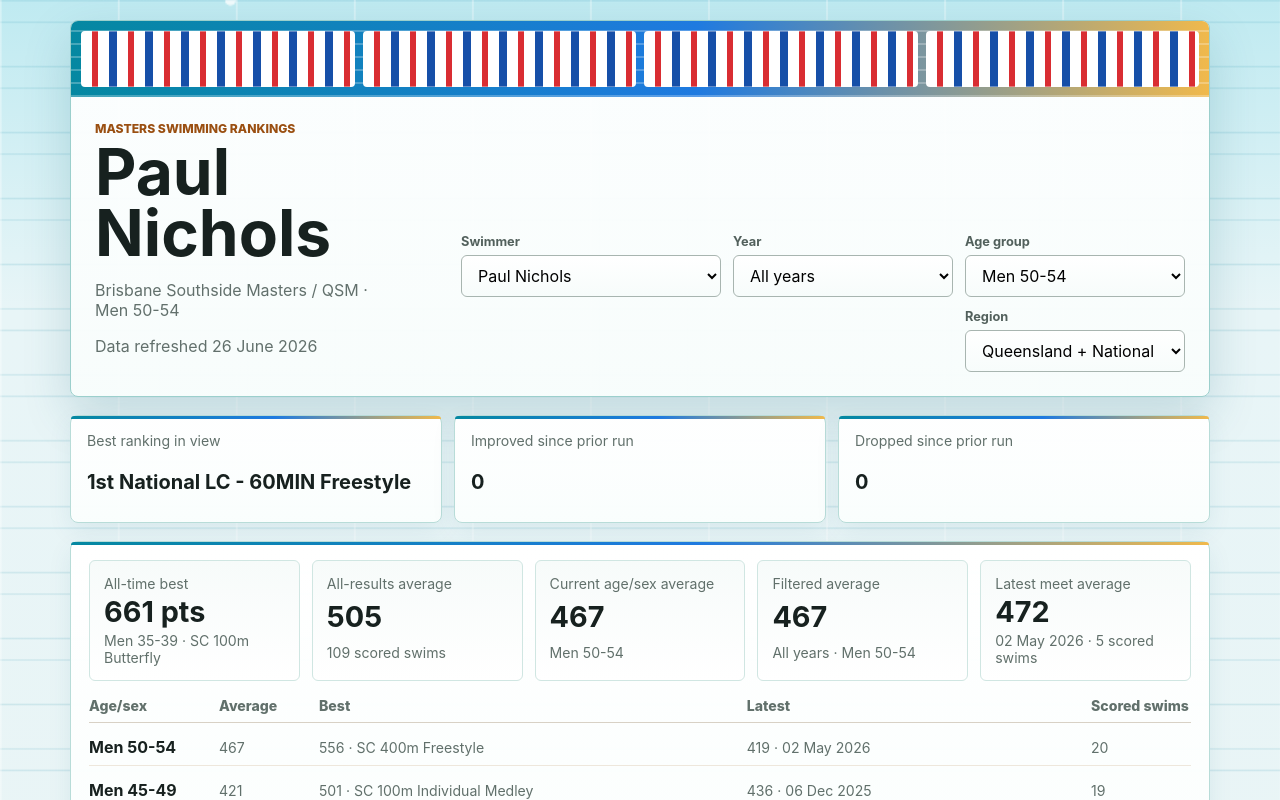
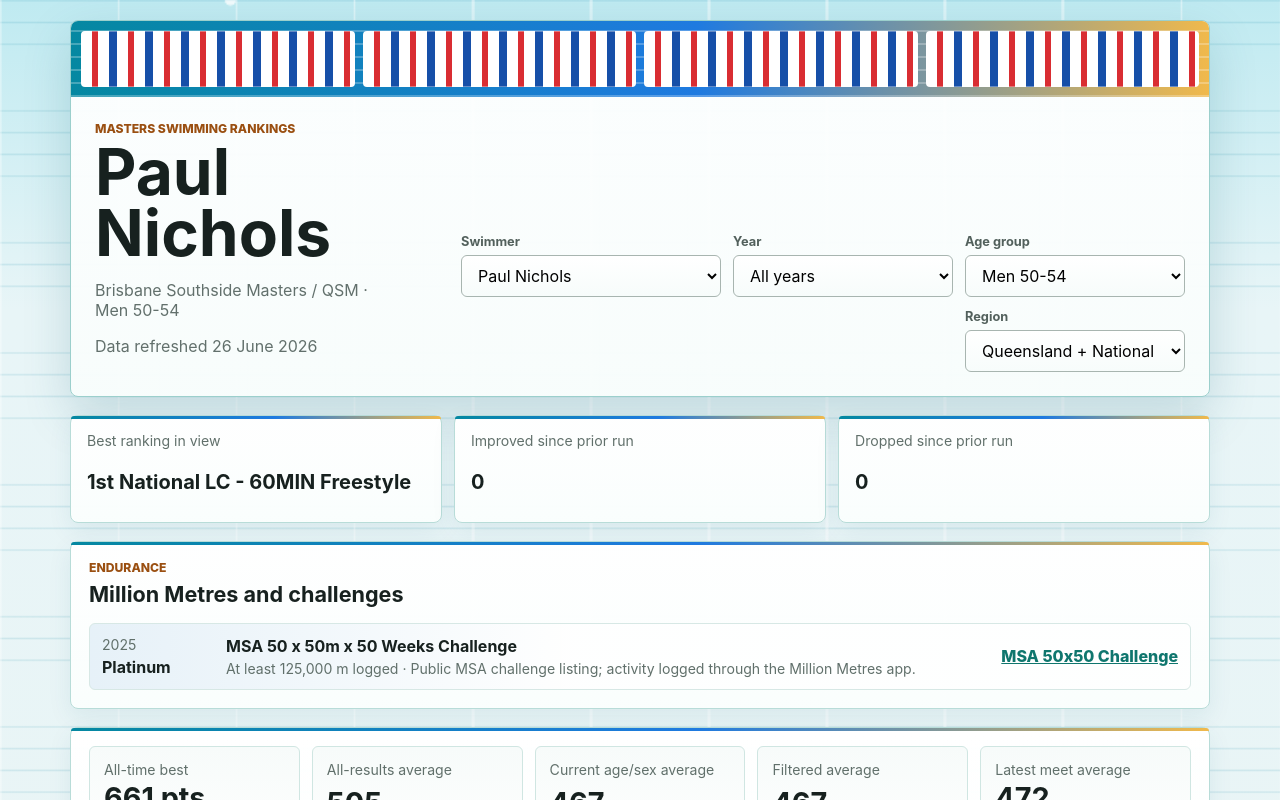
Before and after one commit to PaulNichols/masters-swimming-rankings, a React (Vite) app: page / in a window 1280 px wide. Shown: the top 800 px of the page. Built offline with nearby package versions, Linux system fonts and the light colour scheme.

Commit message:
Add million metres achievements

```diff
--- a/src/App.tsx
+++ b/src/App.tsx
@@ -156,6 +156,9 @@ export function App() {
   const sortedSwimmers = [...store.swimmers].sort((a, b) => a.name.localeCompare(b.name));
   const swimmerSnapshots = store.snapshots.filter((snapshot) => snapshot.swimmerId === selectedSwimmer?.id);
   const swimmerCompetitions = store.competitions.filter((result) => result.swimmerId === selectedSwimmer?.id);
+  const swimmerAchievements = (store.achievements ?? [])
+    .filter((achievement) => achievement.swimmerId === selectedSwimmer?.id)
+    .sort((a, b) => b.year - a.year || a.title.localeCompare(b.title));
   const yearAgePairs = [
     ...swimmerSnapshots.map((snapshot) => ({
       year: new Date(snapshot.checkedAt).getFullYear(),
@@ -425,6 +428,35 @@ export function App() {
             </article>
           </section>
 
+          {swimmerAchievements.length > 0 && (
+            <section className="panel achievement-panel">
+              <div className="section-heading">
+                <div>
+                  <p className="eyebrow">Endurance</p>
+                  <h2>Million Metres and challenges</h2>
+                </div>
+              </div>
+              <div className="achievement-list">
+                {swimmerAchievements.map((achievement) => (
+                  <article key={achievement.id}>
+                    <div>
+                      <span>{achievement.year}</span>
+                      <strong>{achievement.award}</strong>
+                    </div>
+                    <div>
+                      <strong>{achievement.title}</strong>
+                      <p>
+                        {achievement.minimumMetres ? `At least ${achievement.minimumMetres.toLocaleString('en-AU')} m logged` : 'Logged endurance challenge result'}
+                        {achievement.notes ? ` · ${achievement.notes}` : ''}
+                      </p>
+                    </div>
+                    <a href={achievement.sourceUrl} target="_blank" rel="noreferrer">{achievement.sourceName}</a>
+                  </article>
+                ))}
+              </div>
+            </section>
+          )}
+
           <section className="panel">
             <div className="point-grid">
               <article>
--- a/src/styles.css
+++ b/src/styles.css
@@ -269,6 +269,45 @@ button:hover {
   padding: 8px 0;
 }
 
+.achievement-list {
+  display: grid;
+  gap: 10px;
+}
+
+.achievement-list article {
+  align-items: center;
+  background:
+    linear-gradient(90deg, rgba(31, 122, 224, 0.08), rgba(255, 255, 255, 0.92) 44%),
+    #f7fbfa;
+  border: 1px solid #d7e8e5;
+  border-radius: 6px;
+  display: grid;
+  gap: 14px;
+  grid-template-columns: 110px minmax(0, 1fr) minmax(120px, auto);
+  padding: 12px;
+}
+
+.achievement-list article > div:first-child {
+  display: grid;
+  gap: 4px;
+}
+
+.achievement-list span,
+.achievement-list p {
+  color: #61706b;
+  font-size: 0.88rem;
+}
+
+.achievement-list p {
+  margin: 4px 0 0;
+}
+
+.achievement-list a {
+  color: #0f766e;
+  font-weight: 800;
+  text-align: right;
+}
+
 .opportunity-grid {
   display: grid;
   gap: 14px;
@@ -535,6 +574,15 @@ button:hover {
     grid-template-columns: 1fr;
   }
 
+  .achievement-list article {
+    align-items: start;
+    grid-template-columns: 1fr;
+  }
+
+  .achievement-list a {
+    text-align: left;
+  }
+
   .opportunity-list article {
     grid-template-columns: 46px minmax(0, 1fr);
   }
```
Also changed, not shown: src/types.ts (+13 -0 lines), public/data/rankings.json.
